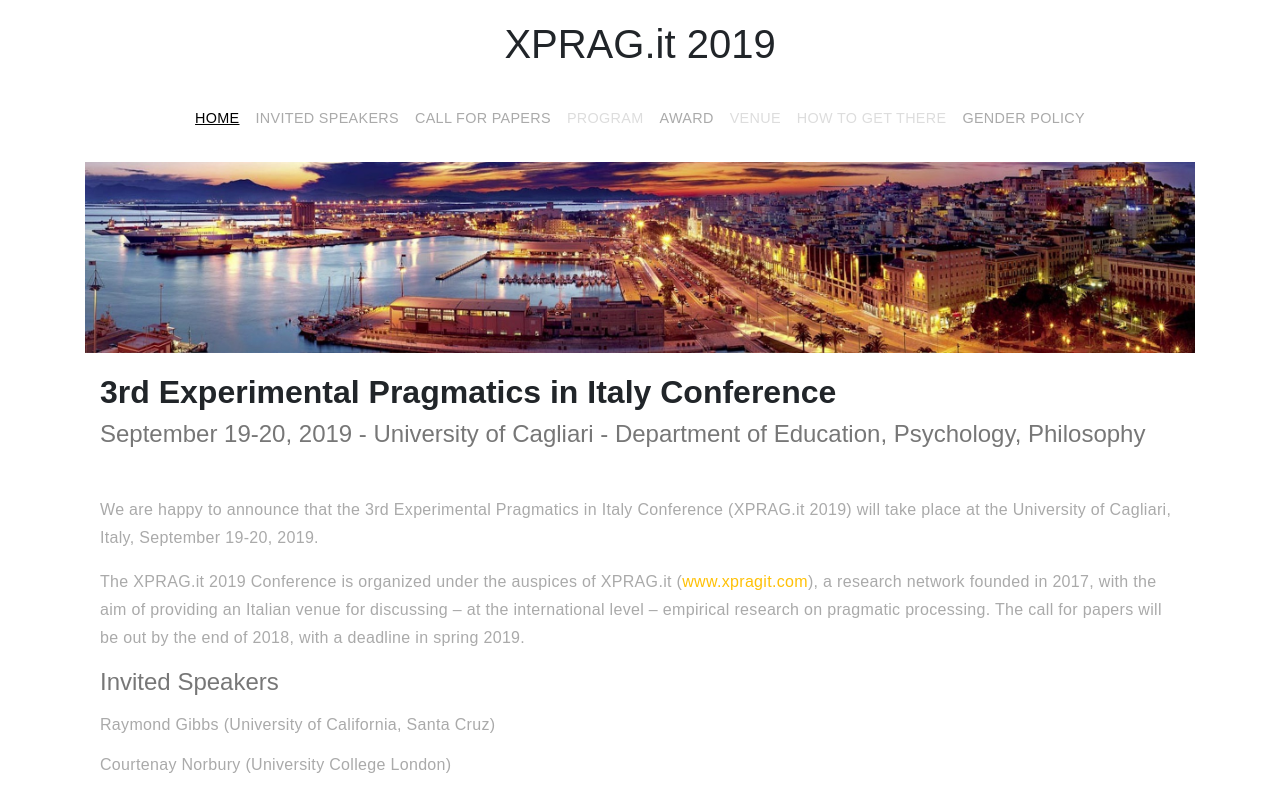
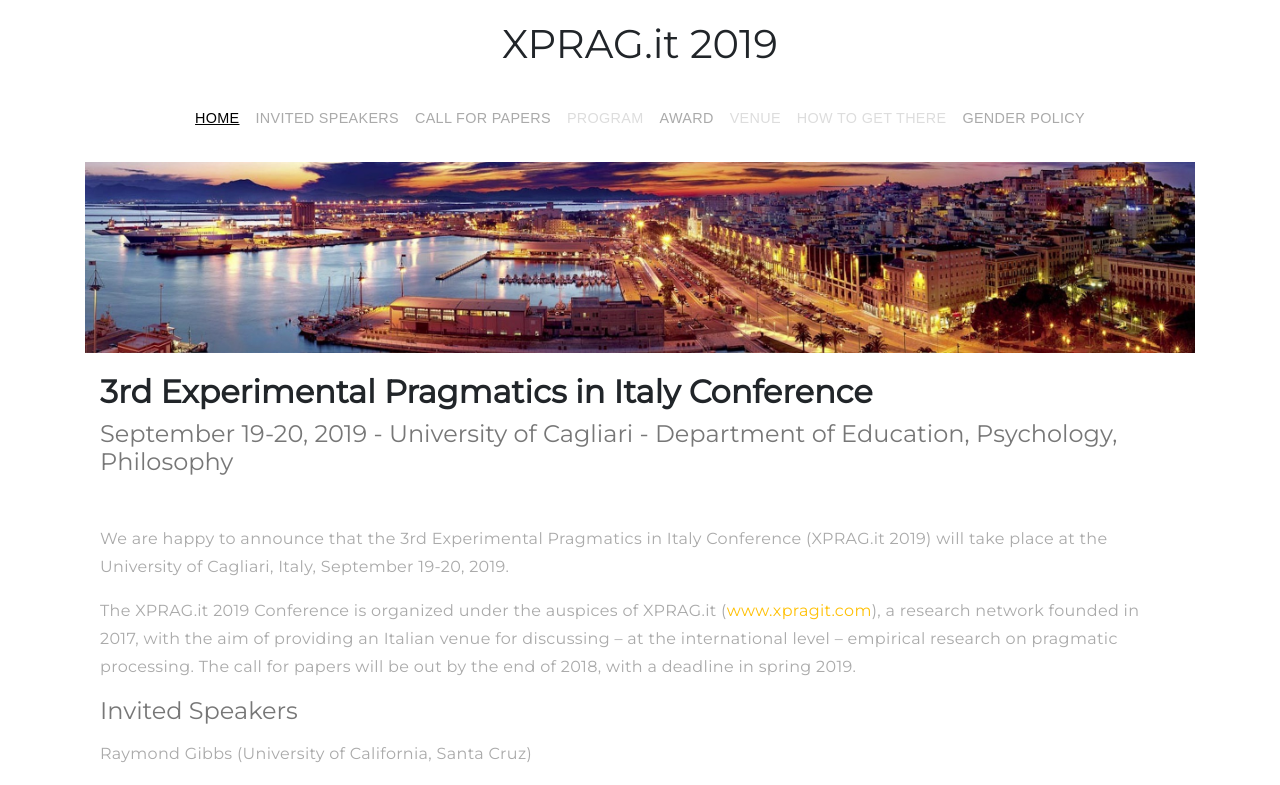
Before and after one commit to xprag/xprag19, a React (Create React App) app: page / in a window 1280 px wide. Shown: the top 785 px of the page. Built offline with nearby package versions, Linux system fonts and the light colour scheme.

Commit message:
Added fonts.googleapis

```diff
--- a/src/index.css
+++ b/src/index.css
@@ -1,3 +1,5 @@
+@import url('https://fonts.googleapis.com/css?family=Montserrat');
+
 a.nav-link.disabled {
   color: #ddd !important;
   pointer-events: none;
```
Also changed, not shown: src/logo.svg (deleted), 1 other file (tests, documents, lock files or other folders).
